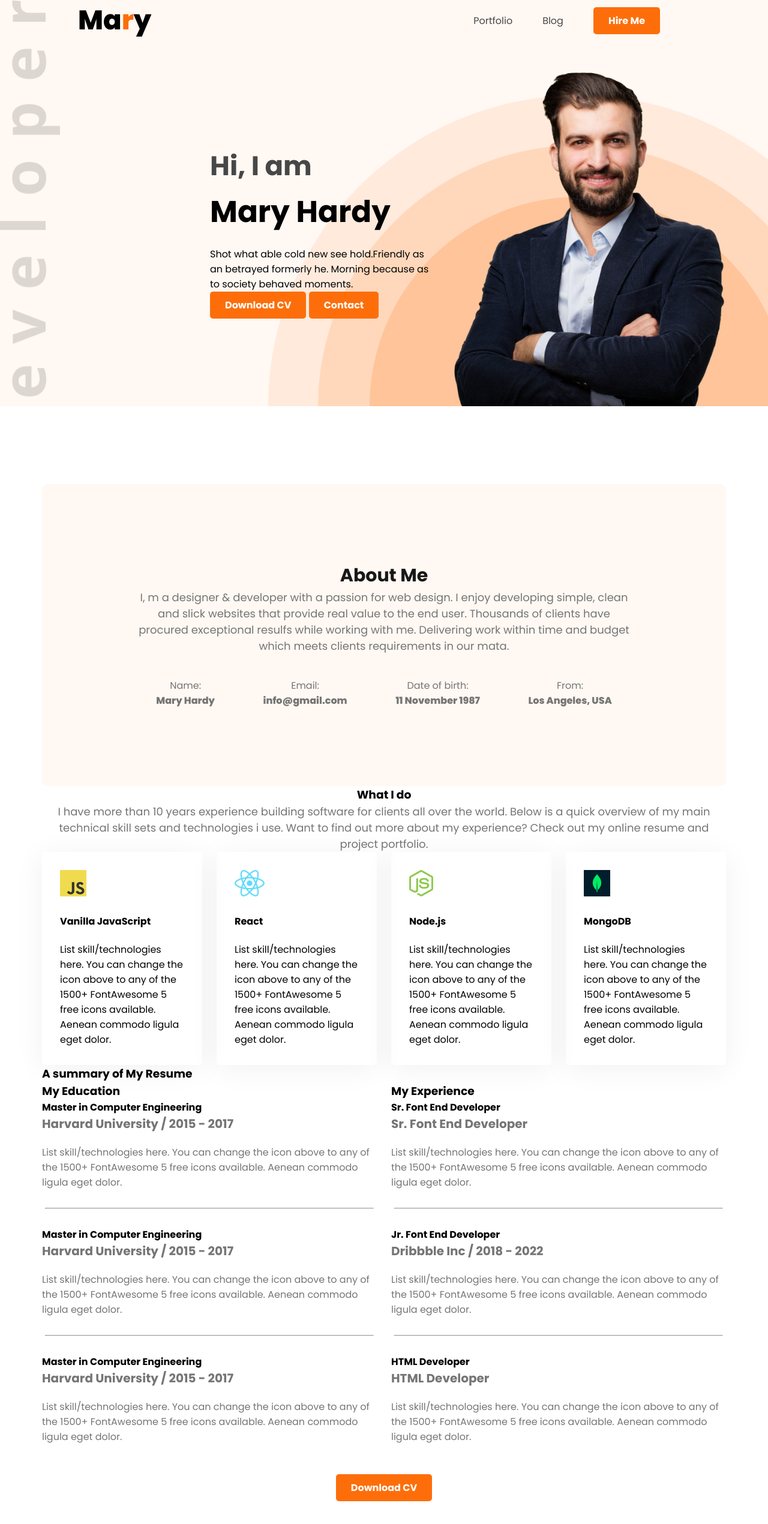
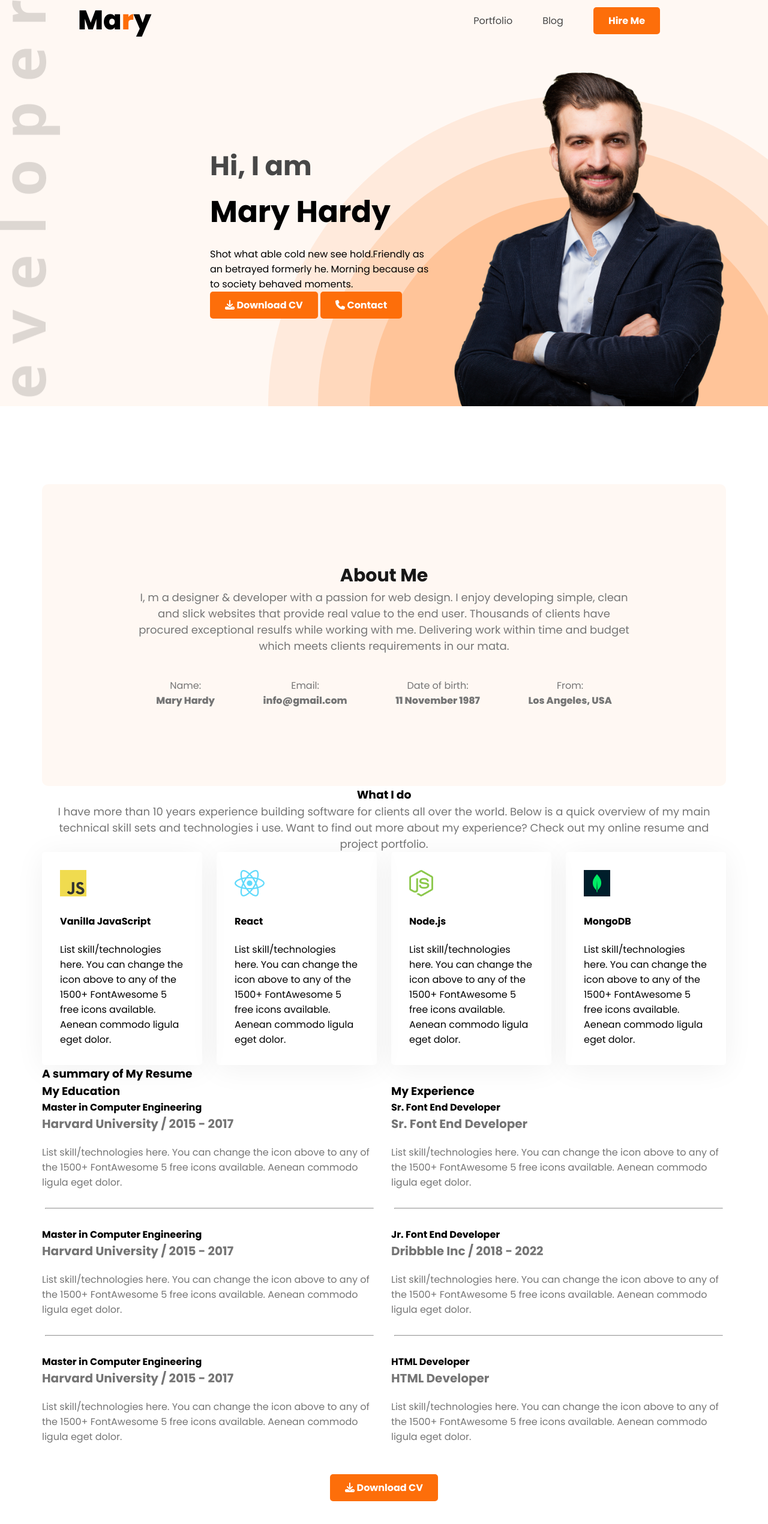
Before and after one commit to MojakkerHossain/web-developer-portfolio, a plain HTML site: page index.html in a window 1280 px wide. Shown: the top 2540 px of the page at 60% size. Drawn offline with Linux system fonts and the light colour scheme.

Commit message:
icons are added

```diff
--- a/index.html
+++ b/index.html
@@ -9,6 +9,7 @@
   <link rel="preconnect" href="https://fonts.gstatic.com" crossorigin>
   <link href="https://fonts.googleapis.com/css2?family=Poppins:wght@400;700;800&display=swap" rel="stylesheet">
   <link rel="stylesheet" href="styles/portfolio.css">
+  <script src="https://kit.fontawesome.com/1312f1fe18.js" crossorigin="anonymous"></script>
 </head>
 
 <body>
@@ -28,8 +29,8 @@
         <p class="banner-description">Shot what able cold new see hold.Friendly as an betrayed formerly he. Morning
           because as to society behaved
           moments.</p>
-        <button class="btn-primary">Download CV</button>
-        <button class="btn-primary">Contact</button>
+        <button class="btn-primary"><i class="fa-solid fa-download"></i> Download CV</button>
+        <button class="btn-primary"><i class="fa-solid fa-phone"></i> Contact</button>
       </div>
       <img class="profile-pic" src="images/hardy.png" alt="">
     </div>
@@ -163,7 +164,7 @@
 
       </div>
       <div class="text-center resume-download-cv">
-        <button class="btn-primary">Download CV</button>
+        <button class="btn-primary"><i class="fa-solid fa-download"></i> Download CV</button>
       </div>
     </section>
   </main>
```
